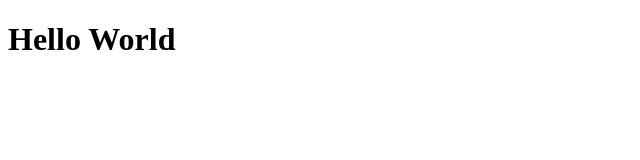
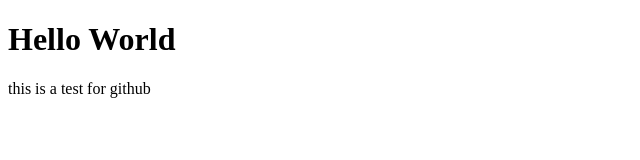
Before and after one commit to shayber79/class_example_git, a plain HTML site: page index.html in a window 1280 px wide. Shown: the whole page, without its empty margins (0-640 px from the left). Drawn offline with Linux system fonts and the light colour scheme.

Commit message:
finale change

```diff
--- a/index.html
+++ b/index.html
@@ -8,5 +8,7 @@
 </head>
 <body>
    <h1>Hello World</h1>
+
+   <span>this is a test for github</span>
 </body>
 </html>
```
